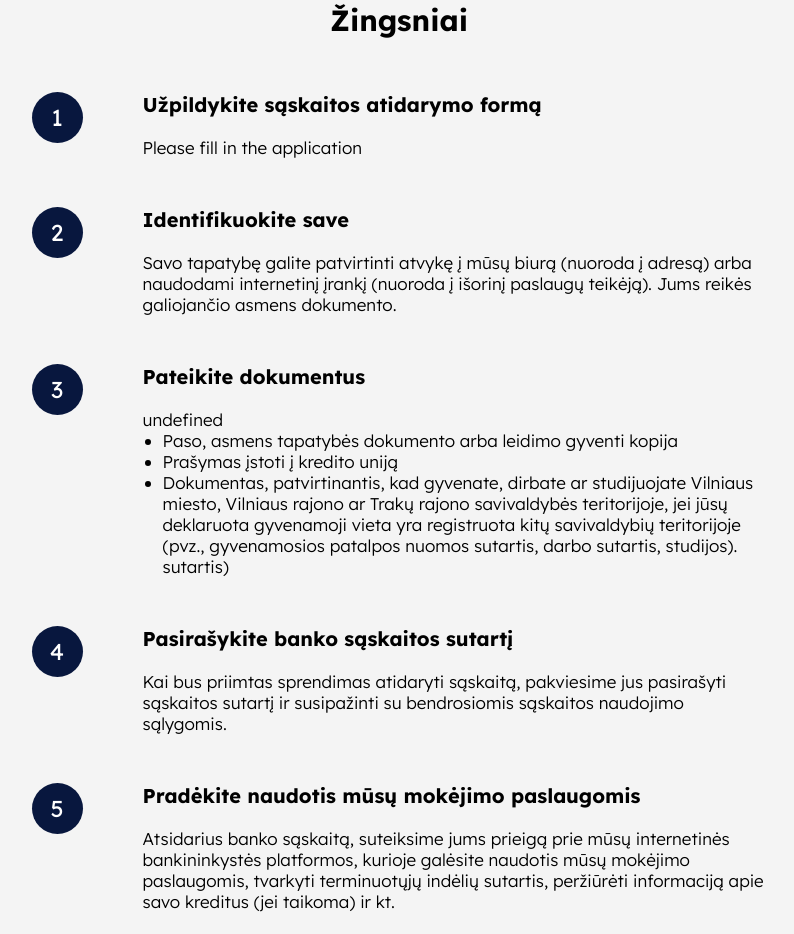
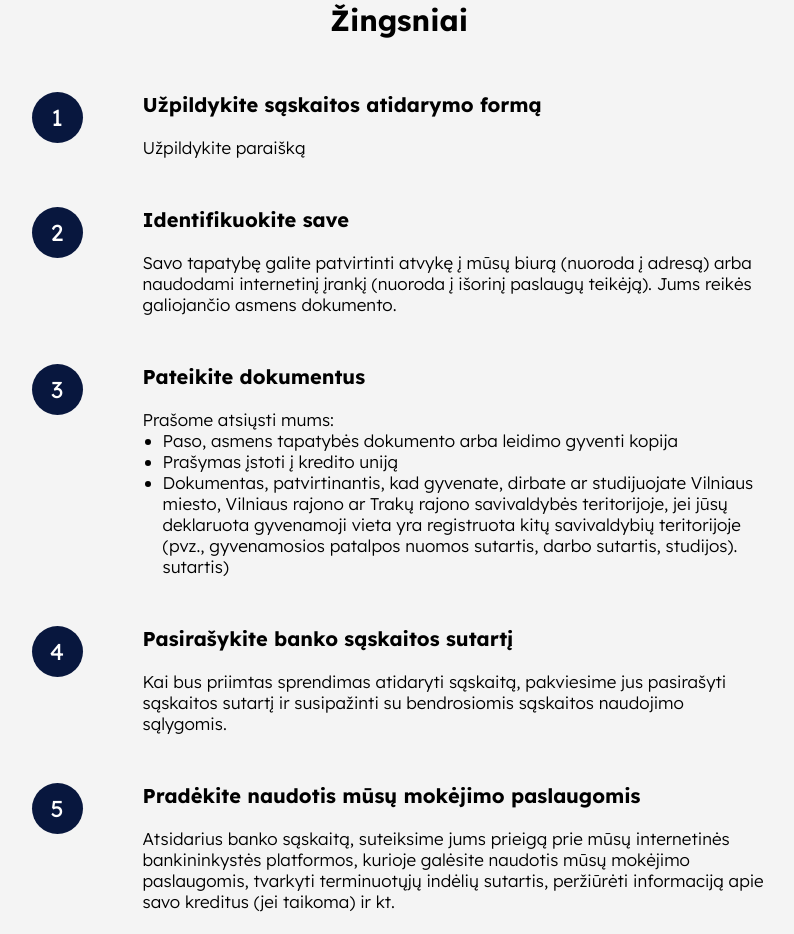
Before and after one commit to pinenetcoder/ltllanding, a Next.js app: page /product in a window 1280 px wide. Shown: the part 1320-2254 px from the top of the page, without its empty margins (241-1035 px from the left). Built offline with nearby package versions, Linux system fonts and the light colour scheme; no server answers.

Commit message:
LLP-56- Bux fixes

```diff
--- a/src/locales/en.js
+++ b/src/locales/en.js
@@ -246,6 +246,7 @@ export default {
       },
       step3: {
         title: "Submit the documents",
+        subTitle: "Please send us:",
         bulletBlock: {
           bullet1: "Paso, asmens tapatybės dokumento arba leidimo gyventi kopija",
           bullet2: "Prašymas įstoti į kredito uniją",
--- a/src/locales/lt.js
+++ b/src/locales/lt.js
@@ -245,6 +245,7 @@ export default {
       },
       step3: {
         title: "Pateikite dokumentus",
+        subTitle: "Prašome atsiųsti mums:",
         bulletBlock: {
           bullet1: "Paso, asmens tapatybės dokumento arba leidimo gyventi kopija",
           bullet2: "Prašymas įstoti į kredito uniją",
--- a/src/pages/product.js
+++ b/src/pages/product.js
@@ -15,7 +15,7 @@ export default function Payments() {
       {
         number: "1",
         title: `${t.privetCurrentAccount.stepProcess.step1.title}`,
-        description: "Please fill in the application"
+        description: `${t.privetCurrentAccount.stepProcess.step1.description}`,
       },
       {
         number: "2",
```
